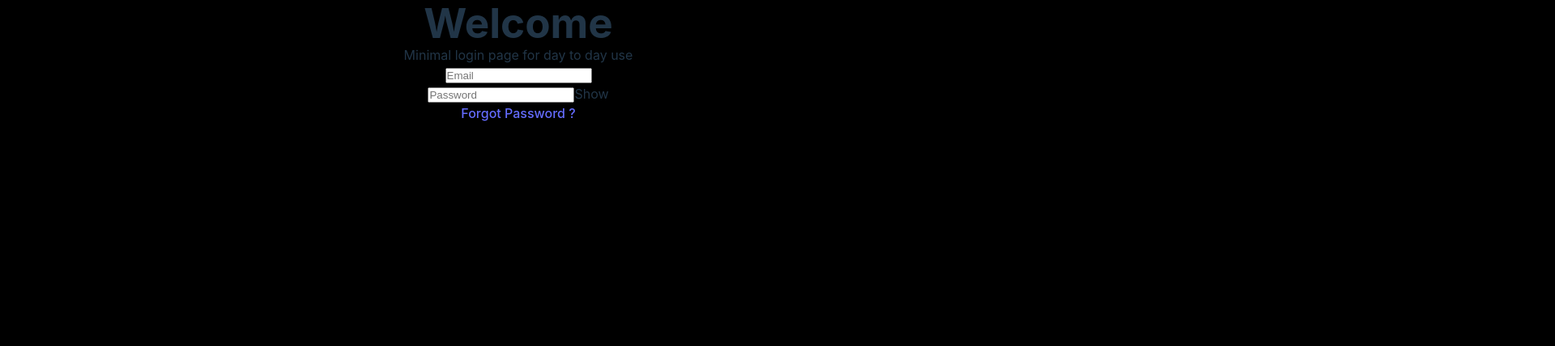
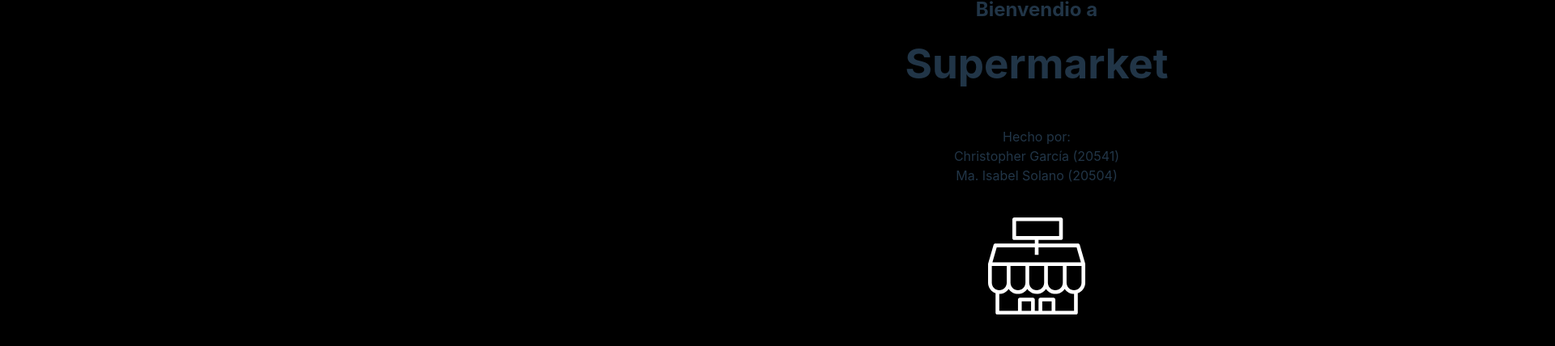
Before and after one commit to ChristopherG19/Supermarket_mongodb, a React (Vite) app in the folder frontend/: page / in a window 1280 px wide. Shown: the top 428 px of the page at 81% size, 1920 px wide, since content can reach past the window. Built offline with nearby package versions, Linux system fonts and the light colour scheme.

Commit message:
Landing page fix

```diff
--- /dev/null
+++ b/frontend/src/components/css/Login.css
@@ -0,0 +1,16 @@
+.all {
+    height: 100%;
+    width: 100%;
+    position: absolute;
+    display: flex;
+    align-items: center;
+    justify-content: center;
+}
+
+h1 {
+    margin: 0.5em 0 1em 0;
+}
+
+button {
+    padding: 1em;
+}
--- a/frontend/src/routes/Login.jsx
+++ b/frontend/src/routes/Login.jsx
@@ -1,29 +1,40 @@
 import React from 'react'
 import { Link } from 'react-router-dom'
+import '../components/css/Login.css'
 
 const Login = ({}) => {
 
 
   return (
-    <div>
+    <div className='all'>
       <div>
-        <h1>Welcome</h1>
-        <p>Minimal login page for day to day use</p>
+        <h2>Bienvendio a</h2>
+        <h1>Supermarket</h1>
+        <p>Hecho por:</p>
+        <p>Christopher García (20541)</p>
+        <p>Ma. Isabel Solano (20504)</p>
+        <svg fill="#ffffff" height="200px" width="120px" version="1.1" id="Capa_1" xmlns="http://www.w3.org/2000/svg" xmlns:xlink="http://www.w3.org/1999/xlink" viewBox="0 0 52 52" xml:space="preserve">
+
+          <g id="SVGRepo_bgCarrier" stroke-width="0"/>
+          <g id="SVGRepo_tracerCarrier" stroke-linecap="round" stroke-linejoin="round"/>
+          <g id="SVGRepo_iconCarrier"> <g> <path d="M51.966,24.833c-0.006-0.037,0.005-0.074-0.005-0.111l-2.885-10C48.953,14.295,48.561,14,48.115,14H27v-2h12 c0.552,0,1-0.447,1-1V1c0-0.553-0.448-1-1-1H14c-0.552,0-1,0.447-1,1v10c0,0.553,0.448,1,1,1h11v2H3.885 c-0.445,0-0.837,0.295-0.961,0.723l-2.885,10c-0.01,0.036,0.001,0.074-0.005,0.111C0.024,24.89,0,24.941,0,25v10.005 c0,2.629,1.705,4.863,4.066,5.669C4.03,40.778,4,40.884,4,41v10c0,0.553,0.448,1,1,1h12h7h4h7h12c0.552,0,1-0.447,1-1V41 c0-0.116-0.03-0.222-0.066-0.326C50.295,39.868,52,37.634,52,35.005V25C52,24.941,51.976,24.89,51.966,24.833z M15,10V2h23v8H27h-2 H15z M4.637,16H25v4h2v-4h20.363l2.308,8H41H31H21H11H2.329L4.637,16z M40,35.005C40,37.208,38.206,39,36,39s-4-1.792-4-3.995V26h8 V35.005z M30,35.005C30,37.208,28.206,39,26,39s-4-1.792-4-3.995V26h8V35.005z M20,35.005C20,37.208,18.206,39,16,39 s-4-1.792-4-3.995V26h8V35.005z M2,35.005V26h8v9.005C10,37.208,8.206,39,6,39S2,37.208,2,35.005z M18,50v-5h5v5H18z M29,50v-5h5v5 H29z M46,50H36v-6c0-0.553-0.448-1-1-1h-7c-0.552,0-1,0.447-1,1v6h-2v-6c0-0.553-0.448-1-1-1h-7c-0.552,0-1,0.447-1,1v6H6v-9 c2.086,0,3.924-1.07,5-2.688C12.075,39.93,13.914,41,16,41s3.924-1.07,5-2.688C22.076,39.93,23.914,41,26,41s3.924-1.07,5-2.688 C32.076,39.93,33.914,41,36,41s3.924-1.07,5-2.688C42.076,39.93,43.914,41,46,41V50z M50,35.005C50,37.208,48.206,39,46,39 s-4-1.792-4-3.995V26h8V35.005z"/> </g> </g>
+
+        </svg>
 
         <form>
-          <input type="text" placeholder="Email" />
+          {/* <input type="text" placeholder="Email" />
           <div >
             <input type="password" placeholder="Password" />
             <span>Show</span>
           </div>
 
-          <div className="">
+          <div>
             <a href="#!">Forgot Password ?</a>
-          </div>
+          </div> */}
           <Link to="/menu">
           <button>
 
-              Login
+              Iniciar
 
           </button>
           </Link>
```
